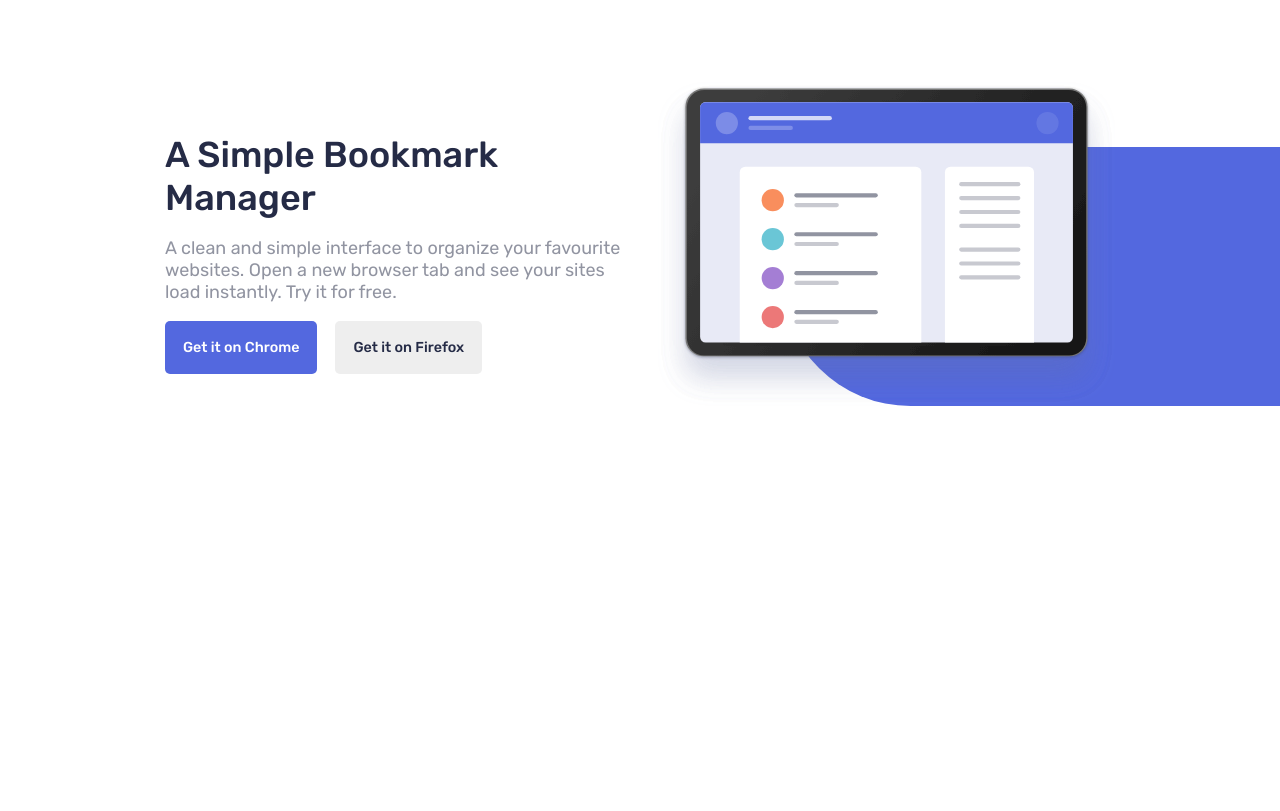
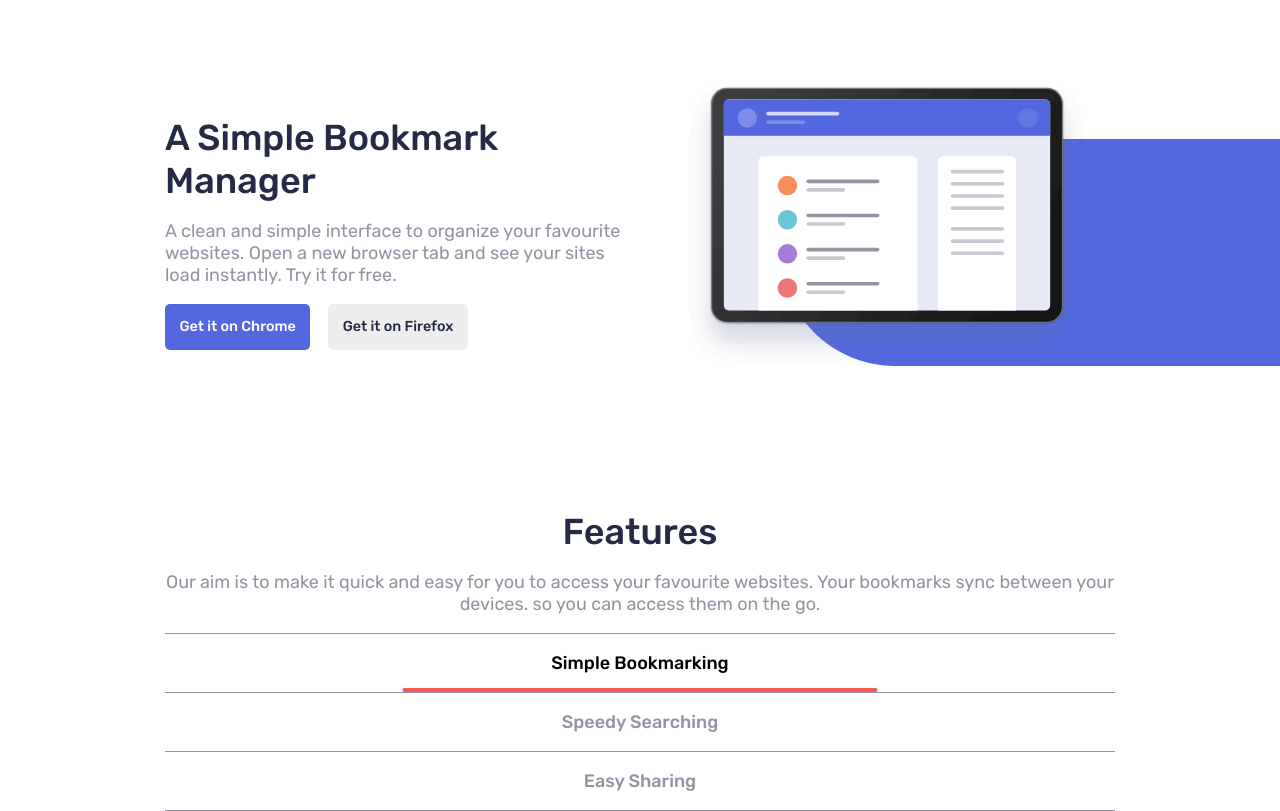
Before and after one commit to soewaiyanag/bookmark-landing-page, a website: page index.html in a window 1280 px wide. Shown: the part 83-894 px from the top of the page. Before the commit the page ends 800 px from the top, so only its background shows below. Drawn offline with Linux system fonts and the light colour scheme.

Commit message:
add feature section with selector

```diff
--- a/index.html
+++ b/index.html
@@ -91,5 +91,29 @@
         </div>
       </aside>
     </section>
+    <section class="features container">
+      <div class="text-box">
+        <h1>Features</h1>
+        <p>
+          Our aim is to make it quick and easy for you to access your favourite
+          websites. Your bookmarks sync between your devices. so you can access
+          them on the go.
+        </p>
+      </div>
+
+      <div class="feature-viewer">
+        <ul class="selector">
+          <li class="select-feature" data-id="1" data-checked="true">
+            Simple Bookmarking
+          </li>
+          <li class="select-feature" data-id="2" data-checked="false">
+            Speedy Searching
+          </li>
+          <li class="select-feature" data-id="3" data-checked="false">
+            Easy Sharing
+          </li>
+        </ul>
+      </div>
+    </section>
   </body>
 </html>
--- a/script.js
+++ b/script.js
@@ -1,11 +1,16 @@
+// MOBILE NAV TOGGLE
+(function () {
   const hamburger = document.querySelector(".hamburger");
   const nav = document.querySelector("nav");
-const animateDiv = document.querySelector(".animate");
 
   hamburger.addEventListener("click", () => {
     nav.classList.toggle("is-active");
   });
+})();
 
+// SCROLL ANIMATION
+(function () {
+  const animateDiv = document.querySelector(".animate");
   const callback = (entries, observer) => {
     entries.forEach((entry) => {
       if (entry.isIntersecting) {
@@ -20,3 +25,18 @@ const myObserver = new IntersectionObserver(callback, {
   });
 
   myObserver.observe(animateDiv);
+})();
+
+// FEATURE SELECTOR
+const featureSelectors = document.querySelectorAll(".select-feature");
+const resetSelectors = () => {
+  featureSelectors.forEach((selector) => {
+    selector.dataset.checked = false;
+  });
+};
+featureSelectors.forEach((selector) => {
+  selector.addEventListener("click", () => {
+    resetSelectors();
+    selector.dataset.checked = true;
+  });
+});
--- /dev/null
+++ b/styles/scss/_features-section.scss
@@ -0,0 +1,69 @@
+.features {
+  margin-top: 8rem;
+  .text-box {
+    text-align: center;
+    & > * {
+      margin: 1rem 0;
+    }
+
+    h1 {
+      font-size: 2rem;
+      font-weight: 500;
+      color: hsl(229, 31%, 21%);
+    }
+
+    p {
+      font-size: 1rem;
+      font-weight: 400;
+      color: hsl(229, 8%, 60%);
+    }
+  }
+}
+
+.feature-viewer {
+  text-align: center;
+
+  .selector {
+    .select-feature {
+      position: relative;
+      color: hsl(229, 8%, 60%);
+      transition: color 200ms ease;
+      font-weight: 500;
+      cursor: pointer;
+      // to take the whole width of parent div
+      display: inline-block;
+      width: 100%;
+      padding: 1rem 0;
+
+      &:first-child {
+        border-top: 0.5px solid hsl(229, 8%, 60%);
+        border-bottom: 0.5px solid hsl(229, 8%, 60%);
+      }
+
+      &:not(:first-child) {
+        border-bottom: 0.5px solid hsl(229, 8%, 60%);
+      }
+
+      &::after {
+        content: "";
+        position: absolute;
+        left: 50%;
+        bottom: 0;
+        width: 0;
+        height: 4px;
+
+        transform: translateX(-50%);
+        transition: width 500ms ease;
+        border-radius: 5px;
+        background-color: hsl(0, 94%, 66%);
+      }
+    }
+    [data-checked="true"] {
+      color: black;
+
+      &::after {
+        width: 50%;
+      }
+    }
+  }
+}
--- a/styles/scss/_intro-section.scss
+++ b/styles/scss/_intro-section.scss
@@ -22,8 +22,7 @@
     }
 
     .hero-img {
-      width: 100%;
-      // max-width: 400px;
+      width: Min(100%, 400px);
 
       margin-left: auto;
       margin-right: auto;
--- a/styles/scss/_utilities.scss
+++ b/styles/scss/_utilities.scss
@@ -11,7 +11,7 @@
   }
 }
 .btn {
-  padding: 1rem;
+  padding: 1em;
   border-radius: 5px;
   outline-offset: -2px;
   font-size: 0.8rem;
--- a/styles/scss/main.scss
+++ b/styles/scss/main.scss
@@ -4,6 +4,7 @@
 @import "./logo";
 @import "./nav";
 @import "./intro-section";
+@import "./features-section";
 @import url("https://fonts.googleapis.com/css2?family=Rubik:wght@300;400;500&display=swap");
 li {
   list-style: none;
```
Also changed, not shown: styles/css/style.css, 1 other file. Lines whose indentation alone changed are shown as unchanged.
